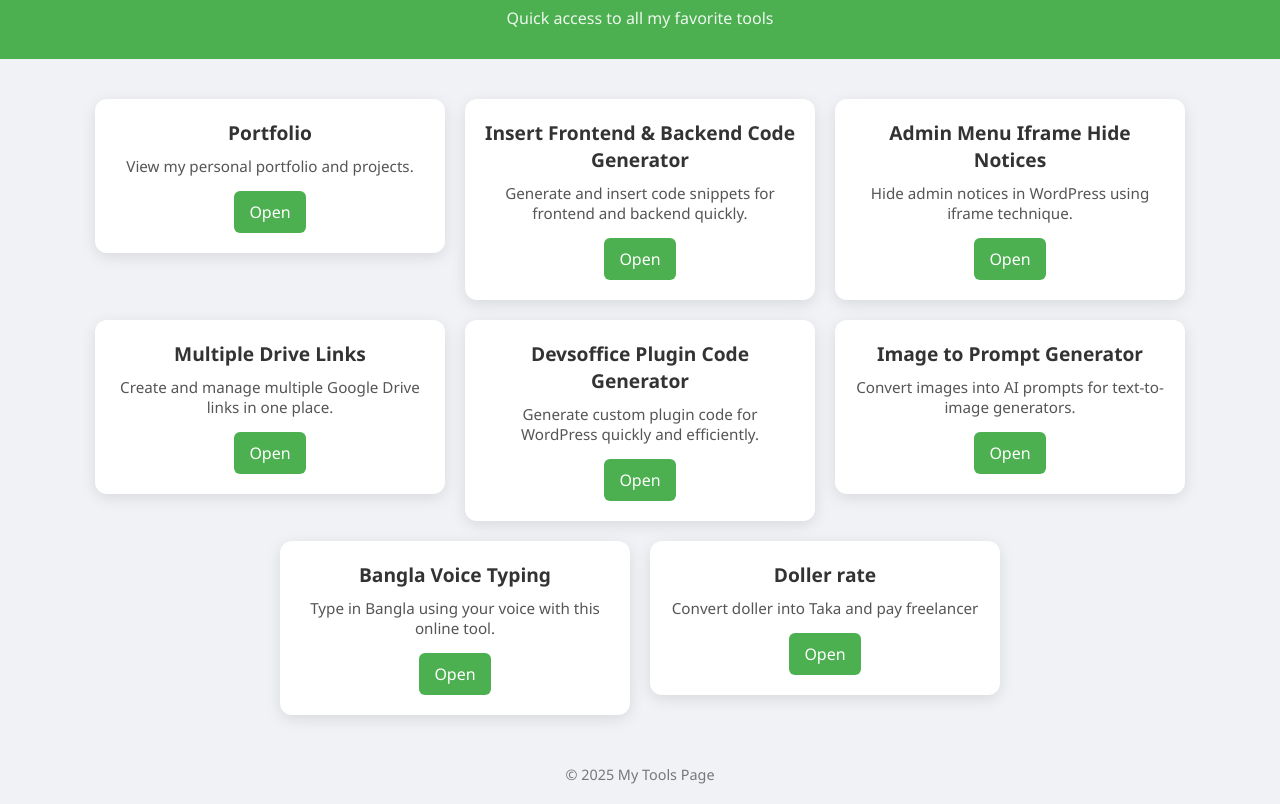
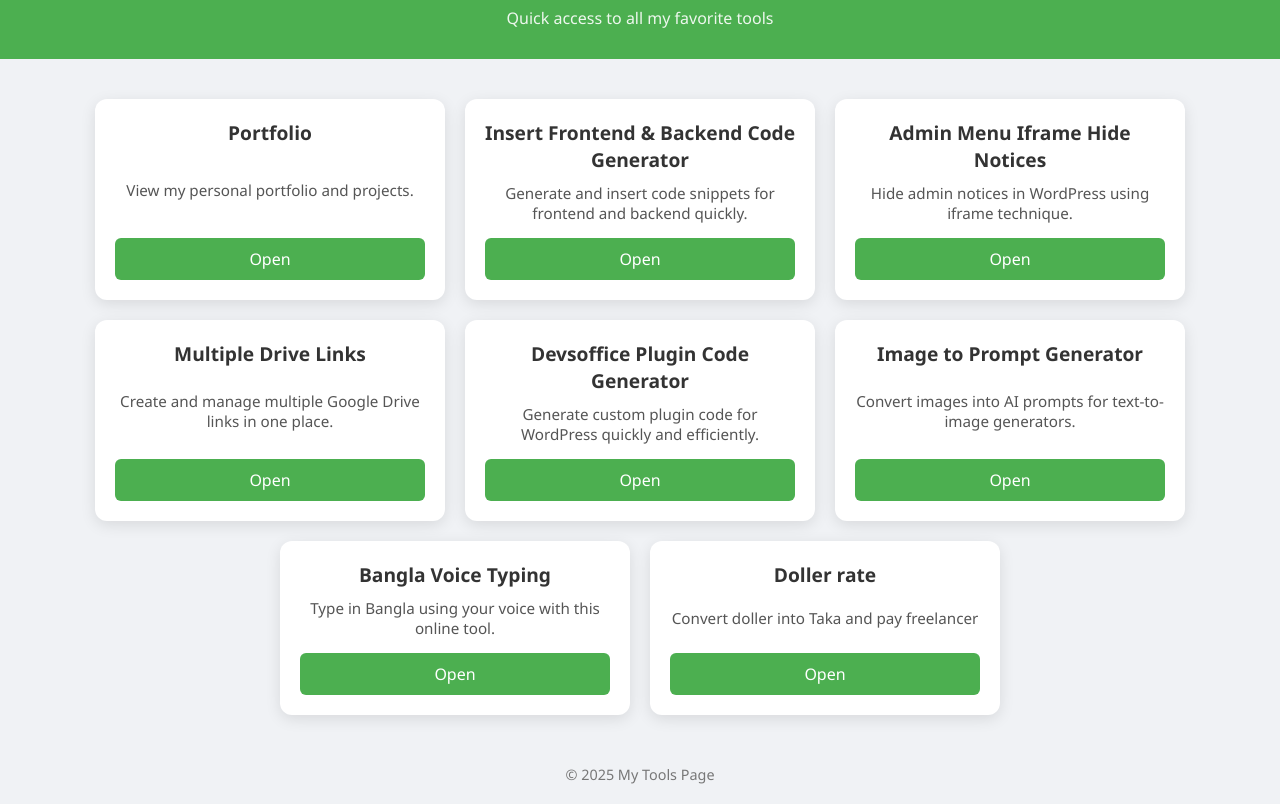
Before and after one commit to ashiqhosen/tools, a plain HTML site: page index.html in a window 1280 px wide. Shown: the part 81-885 px from the top of the page. Drawn offline with Linux system fonts and the light colour scheme.

Commit message:
Update index.html

```diff
--- a/index.html
+++ b/index.html
@@ -32,7 +32,7 @@ main {
     margin: 40px auto;
     padding: 0 20px;
     display: flex;
-    align-items: start;
+    align-items: stretch;
     flex-wrap: wrap;
     gap: 20px !important;
     justify-content: center;
@@ -45,6 +45,10 @@ main {
         text-align: center;
         transition: transform 0.2s, box-shadow 0.2s;
         width: 25% !important;
+        display:flex;
+        align-item: center;
+        justify-content: space-between;
+        flex-direction: column;
     }
     .tool-card:hover {
         transform: translateY(-5px);
```
